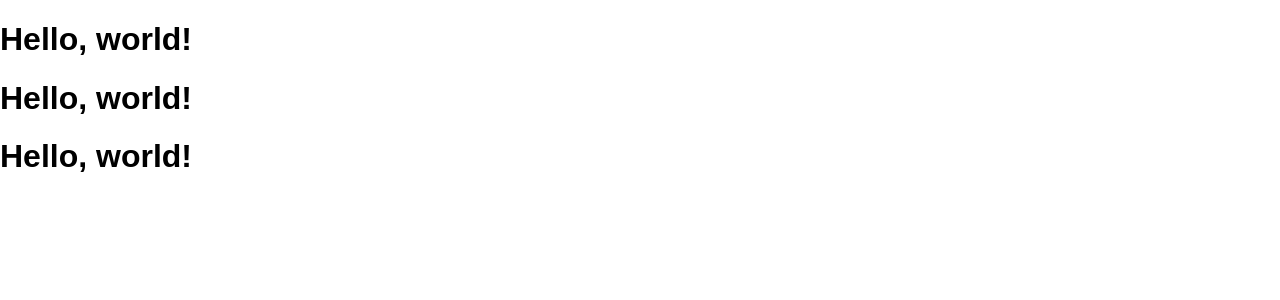
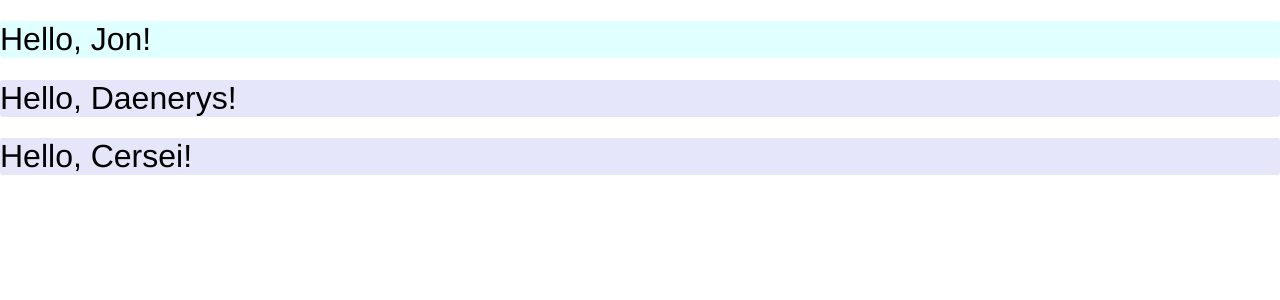
Before and after one commit to CodeCoreYVR/react-demo-june-2017, a React (Create React App) app: page / in a window 1280 px wide. Shown: the top 300 px of the page. Built offline with nearby package versions, Linux system fonts and the light colour scheme.

Commit message:
Add styling and props to Hello component

```diff
--- a/src/components/App.js
+++ b/src/components/App.js
@@ -4,9 +4,9 @@ import Hello from './Hello';
 function App (props) {
   return (
     <div className='App'>
-      <Hello />
-      <Hello />
-      <Hello />
+      <Hello name='Jon' bgColor='LightCyan' />
+      <Hello name='Daenerys' fontFamily='Papyrus' />
+      <Hello name='Cersei' />
     </div>
   );
 }
--- a/src/components/Hello.js
+++ b/src/components/Hello.js
@@ -4,9 +4,24 @@ import React from 'react';
 // JSX tags are converted to `React.createElement` method calls.
 
 function Hello (props) {
+  const {bgColor = 'Lavender', fontFamily = 'Helvetica Neue'} = props;
+
+  const style = {
+    fontFamily: `${fontFamily}, sans-serif`,
+    fontWeight: '200',
+    backgroundColor: bgColor,
+    borderRadius: '3px'
+  };
+
   return (
-    <h1>Hello, world!</h1>
+    <h1 className='Hello' style={style}>Hello, {props.name}!</h1>
   );
 }
 
+// Using props with JSX:
+// `<Hello name='Jon' />`
+// The `props` object will receive all "HTML Attributes" as properties. Meaning
+// that the above `Hello` React element will instantiated with props having
+// the property `name` and its value being `Jon`.
+
 export default Hello;
```
